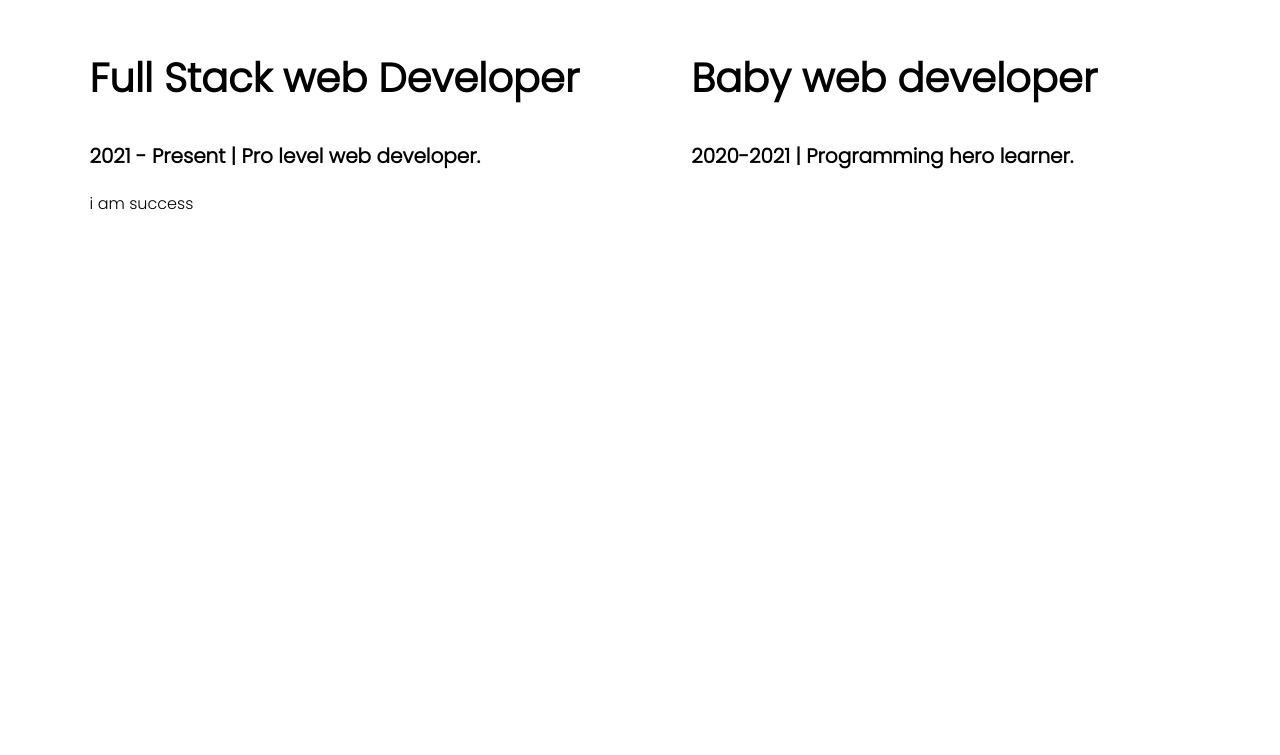
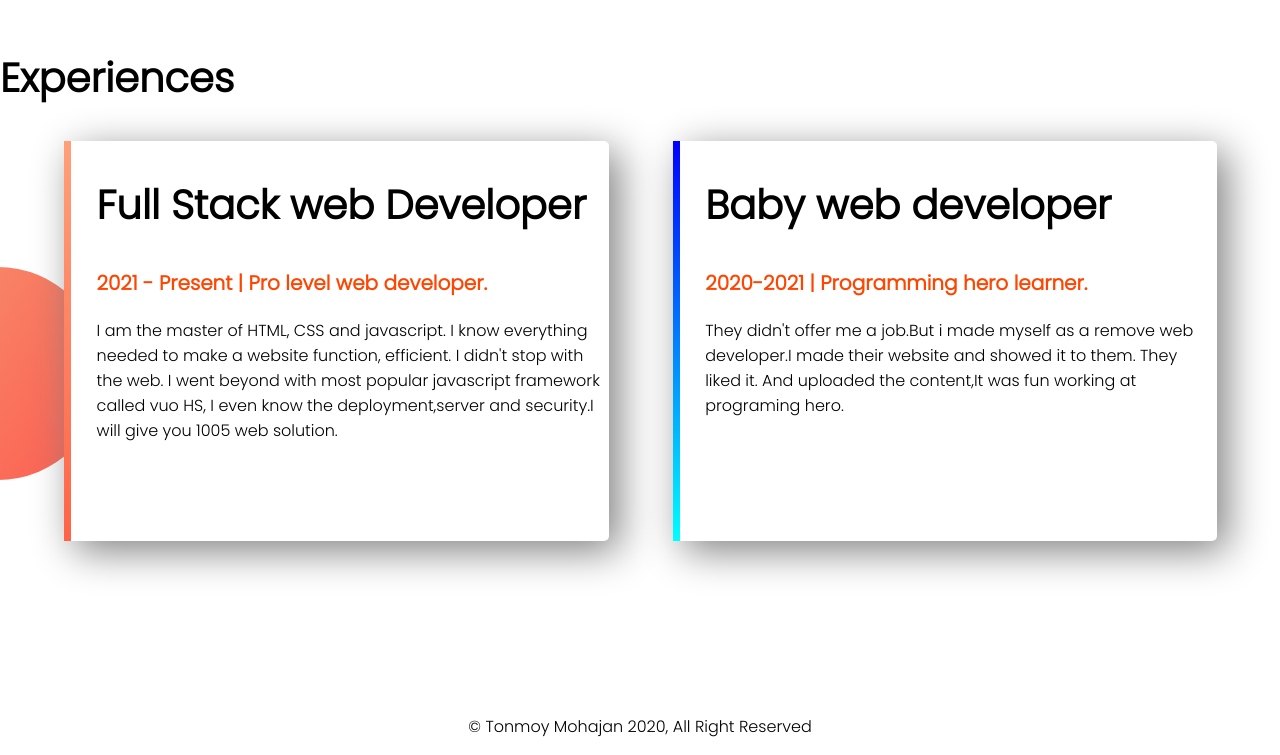
Before and after one commit to Tonmoy-Mohajan/web-portfolio, a plain HTML site: page index.html in a window 1280 px wide. Shown: the part 1285-2040 px from the top of the page. Before the commit the page ends 1950 px from the top, so only its background shows below. Drawn offline with Linux system fonts and the light colour scheme.

Commit message:
Finished my first ever website

```diff
--- a/index.html
+++ b/index.html
@@ -19,25 +19,30 @@
    </section>
    <section class="Dream-area">
        <div class="half-width">
-           <img src="images/image.png" alt="">
+           <img src="images/my-bg2.png" alt="">
        </div>
        <div class="half-width">
            <h2>Big Dream</h2>
            <h3>Become a web developer</h3>
             <p>Becoming a software developer, also known as a computer programmer, you'll be playing a key role in the design, installation, testing and maintenance of software systems. The programs you create are likely to help businesses be more efficient and provide a better service</p>
+            <a class="link" target="_blank" href="https://www.linkedin.com/feed/?trk=onboarding-landing">DOWNLOAD RESUME</a>
        </div>
    </section>
    <section class="experience-area">
-       <div class="half-width">
+       <h2>Experiences</h2>
+       <div id="full-stack" class="half-width single-experience">
             <h2>Full Stack web Developer</h2>
-            <h3>2021 - Present | Pro level web developer. </h3>
-            <p>i am success</p>
+            <h3 class="Highlight">2021 - Present | Pro level web developer. </h3>
+            <p>I am the master of HTML, CSS and javascript. I know everything needed to make a website function, efficient. I didn't stop with the web. I went beyond with most popular javascript framework called vuo HS, I even know the deployment,server and security.I will give you 1005 web solution.</p>
        </div>
-       <div class="half-width">
+       <div id="half-stack" class="half-width single-experience">
             <h2>Baby web developer</h2>
-            <h3>2020-2021 | Programming hero learner.</h3>
+            <h3 class="Highlight">2020-2021 | Programming hero learner.</h3>
+            <p>They didn't offer me a job.But i made myself as a remove web developer.I made their website and showed it to them. They liked it. And uploaded the content,It was fun working at programing hero. </p>
        </div>
-
    </section>
+   <footer>
+       <p>© Tonmoy Mohajan 2020, All Right Reserved</p>
+   </footer>
 </body>
 </html>
--- a/style.css
+++ b/style.css
@@ -45,3 +45,27 @@ section{
     background-position: right;
 
 }
+.single-experience{
+    box-shadow: 10px 10px 40px gray;
+    border-radius: 5px;
+    height: 80%;
+    background-color: white;
+}
+.experience-area{
+    background-image: url(images/exp-bg.png);
+    background-repeat: no-repeat ;
+    background-position: left;
+}
+#full-stack{
+    border-left: 7px solid;
+    border-image: linear-gradient( lightsalmon, tomato);
+    border-image-slice: 1;
+}
+#half-stack{
+    border-left: 7px solid;
+    border-image: linear-gradient(180deg,blue,cyan);
+    border-image-slice: 1;
+}
+footer p{
+    text-align: center;
+}
```
Also changed, not shown: images/my-bg2.png.
